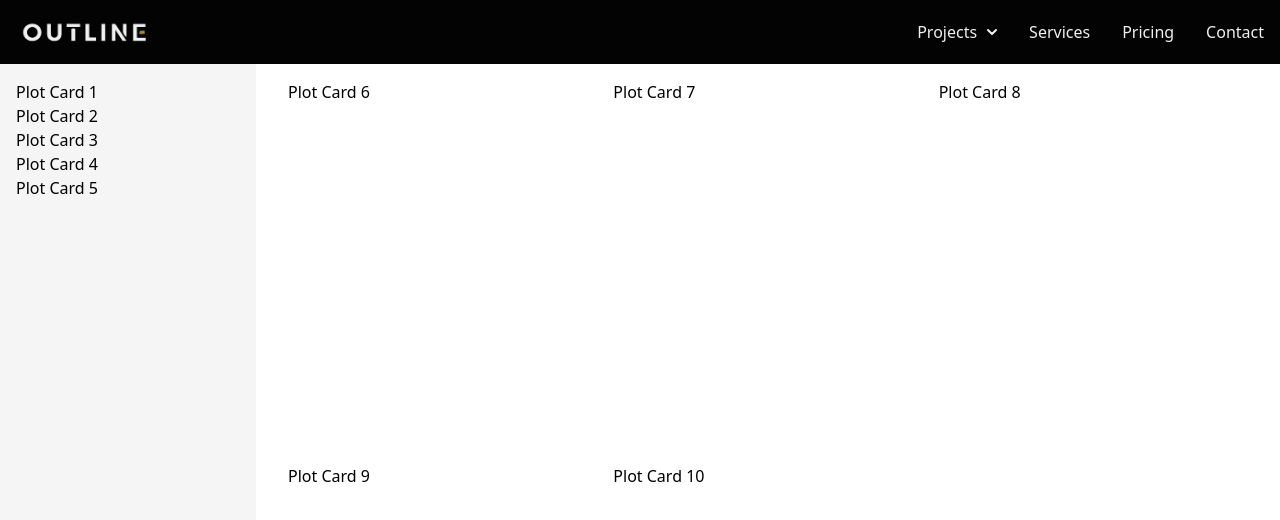
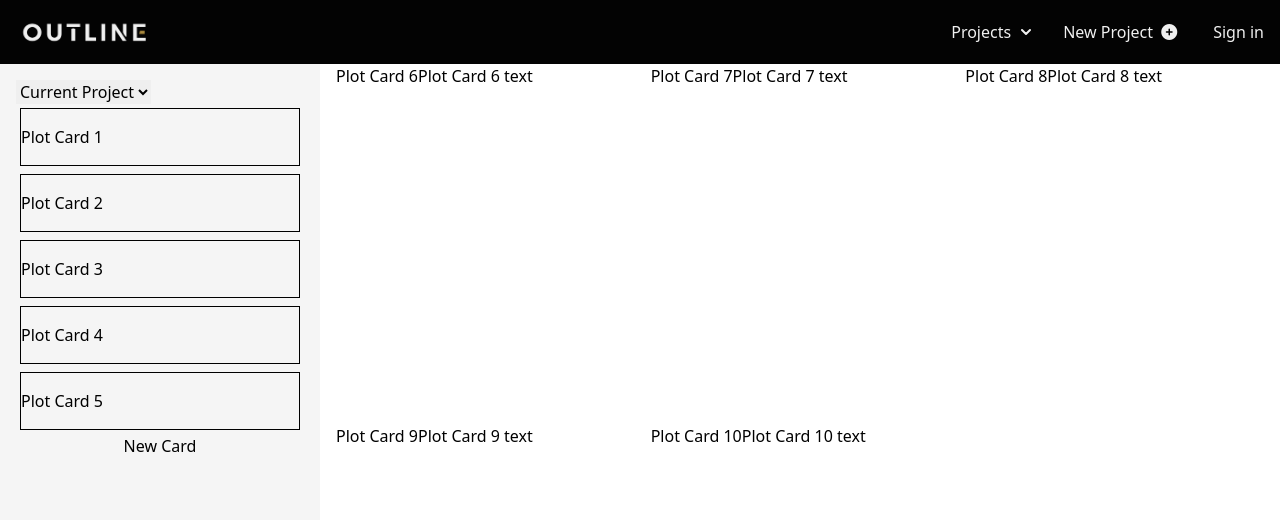
Before and after one commit to euripidean/outline, a React (Create React App) app: page / in a window 1280 px wide. Shown: the top 520 px of the page. Built offline with nearby package versions, Linux system fonts and the light colour scheme.

Commit message:
Refactored cards into objects

```diff
--- a/src/App.js
+++ b/src/App.js
@@ -5,7 +5,7 @@ import Overview from "./components/Overview/Overview";
 function App() {
   return (
     <div>
-      <NavBar />
+      <NavBar userSignedIn={false} />
       <Overview />
     </div>
   );
--- /dev/null
+++ b/src/components/Button/Button.jsx
@@ -0,0 +1,6 @@
+function Button(props) {
+  const { onClick, text } = props;
+  return <button onClick={onClick}>{text}</button>;
+}
+
+export default Button;
--- a/src/components/CardsMenu/CardsMenu.jsx
+++ b/src/components/CardsMenu/CardsMenu.jsx
@@ -1,16 +1,19 @@
 import { SortableMenuCard } from "../SortableMenuCard/SortableMenuCard";
+import MenuControls from "../MenuControls/MenuControls";
+import Button from "../Button/Button";
 import { useDroppable } from "@dnd-kit/core";
 import {
   SortableContext,
   verticalListSortingStrategy,
 } from "@dnd-kit/sortable";
 
-// This is where the cards are rendered, we map through the array of cards and render a SortableCard for each one.
-// Later, we will add the ability to drag and drop the cards into the display grid.
-// The card array will ultimately come from a query call to the database to get all cards associated with the project that are NOT currently in the display grid
+// The card array will ultimately come from a query call to the database to get all cards associated with the project whose location is the menu.
 
 function CardsMenu(props) {
   const { id, cards } = props;
+
+  const title = cards.title;
+  const text = cards.text;
 
   const { setNodeRef } = useDroppable({
     id,
@@ -18,9 +21,11 @@ function CardsMenu(props) {
 
   return (
     <div
-      className="cards-menu flex flex-col w-full h-screen overflow-y-auto p-4"
+      className="cards-menu flex flex-col w-full h-[calc(100vh-80px) overflow-y-auto p-4"
       style={{ backgroundColor: "#f5f5f5" }}
     >
+      <MenuControls />
+
       <SortableContext
         id={id}
         items={cards}
@@ -28,10 +33,16 @@ function CardsMenu(props) {
       >
         <div ref={setNodeRef} className="flex flex-col">
           {cards.map((card, index) => (
-            <SortableMenuCard key={index} id={card} />
+            <SortableMenuCard
+              key={index}
+              id={card.id}
+              title={card.title}
+              text={card.text}
+            />
           ))}
         </div>
       </SortableContext>
+      <Button text="New Card" onClick={() => console.log("New Card")} />
     </div>
   );
 }
--- a/src/components/DisplayGrid/DisplayGrid.jsx
+++ b/src/components/DisplayGrid/DisplayGrid.jsx
@@ -20,10 +20,15 @@ function DisplayGrid(props) {
     >
       <div
         ref={setNodeRef}
-        className="display grid grid-gap-4 grid-cols-3 min-h-90% p-4"
+        className="display grid grid-gap-4 grid-cols-3 min-h-[calc(100vh-80px)]"
       >
         {cards.map((card, index) => (
-          <SortableGridCard key={index} id={card} />
+          <SortableGridCard
+            key={index}
+            id={card.id}
+            title={card.title}
+            text={card.text}
+          />
         ))}
       </div>
     </SortableContext>
--- /dev/null
+++ b/src/components/MenuControls/MenuControls.jsx
@@ -0,0 +1,13 @@
+function MenuControls(props) {
+  return (
+    <div>
+      <select>
+        <option>Current Project</option>
+        <option>Other Project</option>
+        <option>Other Project</option>
+      </select>
+    </div>
+  );
+}
+
+export default MenuControls;
--- a/src/components/NavBar/NavBar.jsx
+++ b/src/components/NavBar/NavBar.jsx
@@ -1,4 +1,5 @@
-function NavBar() {
+function NavBar(props) {
+  const { userSignedIn } = props;
   return (
     <nav className="bg-outline-bg text-outline-white">
       <div className="flex flex-wrap items-center justify-between mx-auto p-4">
@@ -54,55 +55,14 @@ function NavBar() {
                   />
                 </svg>
               </button>
-              <div
-                id="dropdownNavbar"
-                className="z-10 hidden font-normal bg-white divide-y divide-gray-100 rounded-lg shadow w-44 dark:bg-gray-700 dark:divide-gray-600"
-              >
-                <ul
-                  className="py-2 text-sm text-gray-700 dark:text-gray-400"
-                  aria-labelledby="dropdownLargeButton"
-                >
-                  <li>
-                    <a
-                      href="#"
-                      className="block px-4 py-2 hover:bg-gray-100 dark:hover:bg-gray-600 dark:hover:text-white"
-                    >
-                      Dashboard
-                    </a>
-                  </li>
-                  <li>
-                    <a
-                      href="#"
-                      className="block px-4 py-2 hover:bg-gray-100 dark:hover:bg-gray-600 dark:hover:text-white"
-                    >
-                      Settings
-                    </a>
-                  </li>
-                  <li>
-                    <a
-                      href="#"
-                      className="block px-4 py-2 hover:bg-gray-100 dark:hover:bg-gray-600 dark:hover:text-white"
-                    >
-                      Earnings
-                    </a>
-                  </li>
-                </ul>
-                <div className="py-1">
-                  <a
-                    href="#"
-                    className="block px-4 py-2 text-sm text-gray-700 hover:bg-gray-100 dark:hover:bg-gray-600 dark:text-gray-200 dark:hover:text-white"
-                  >
-                    Sign out
-                  </a>
-                </div>
-              </div>
+              {/* Add dropdown options here by populating user's project names */}
             </li>
-            <li>
+            <li className="flex items-center">
               <a
                 href="#"
                 className="block py-2 px-3 text-gray-900 rounded hover:bg-gray-100 md:hover:bg-transparent md:border-0 md:hover:text-blue-700 md:p-0 dark:text-white md:dark:hover:text-blue-500 dark:hover:bg-gray-700 dark:hover:text-white md:dark:hover:bg-transparent"
               >
-                Services
+                New Project <i className="fa-solid fa-circle-plus p-1"></i>
               </a>
             </li>
             <li>
@@ -110,15 +70,7 @@ function NavBar() {
                 href="#"
                 className="block py-2 px-3 text-gray-900 rounded hover:bg-gray-100 md:hover:bg-transparent md:border-0 md:hover:text-blue-700 md:p-0 dark:text-white md:dark:hover:text-blue-500 dark:hover:bg-gray-700 dark:hover:text-white md:dark:hover:bg-transparent"
               >
-                Pricing
-              </a>
-            </li>
-            <li>
-              <a
-                href="#"
-                className="block py-2 px-3 text-gray-900 rounded hover:bg-gray-100 md:hover:bg-transparent md:border-0 md:hover:text-blue-700 md:p-0 dark:text-white md:dark:hover:text-blue-500 dark:hover:bg-gray-700 dark:hover:text-white md:dark:hover:bg-transparent"
-              >
-                Contact
+                {userSignedIn ? `Sign out` : `Sign in`}
               </a>
             </li>
           </ul>
--- a/src/components/Overview/Overview.jsx
+++ b/src/components/Overview/Overview.jsx
@@ -15,20 +15,22 @@ import DisplayGrid from "../DisplayGrid/DisplayGrid";
 import { MenuCard } from "../SortableMenuCard/SortableMenuCard";
 
 function Overview() {
+  // Will need to replace the useState with the api call for the cards by project ID and the setCards with the api call to update the cards
+  // State managed through Redux.
   const [cards, setCards] = useState({
     menuCards: [
-      "Plot Card 1",
-      "Plot Card 2",
-      "Plot Card 3",
-      "Plot Card 4",
-      "Plot Card 5",
+      { id: "1", title: "Plot Card 1", text: "Plot Card 1 text" },
+      { id: "2", title: "Plot Card 2", text: "Plot Card 2 text" },
+      { id: "3", title: "Plot Card 3", text: "Plot Card 3 text" },
+      { id: "4", title: "Plot Card 4", text: "Plot Card 4 text" },
+      { id: "5", title: "Plot Card 5", text: "Plot Card 5 text" },
     ],
     gridCards: [
-      "Plot Card 6",
-      "Plot Card 7",
-      "Plot Card 8",
-      "Plot Card 9",
-      "Plot Card 10",
+      { id: "6", title: "Plot Card 6", text: "Plot Card 6 text" },
+      { id: "7", title: "Plot Card 7", text: "Plot Card 7 text" },
+      { id: "8", title: "Plot Card 8", text: "Plot Card 8 text" },
+      { id: "9", title: "Plot Card 9", text: "Plot Card 9 text" },
+      { id: "10", title: "Plot Card 10", text: "Plot Card 10 text" },
     ],
   });
 
@@ -41,7 +43,7 @@ function Overview() {
   );
 
   return (
-    <div className="grid gap-4 grid-cols-[20%_auto]">
+    <div className="grid gap-4 grid-cols-[25%_auto]">
       <DndContext
         sensors={sensors}
         collisionDetection={closestCorners}
@@ -59,11 +61,9 @@ function Overview() {
   );
 
   function findSection(id) {
-    if (id in cards) {
-      return id;
-    }
-
-    return Object.keys(cards).find((key) => cards[key].includes(id));
+    return Object.keys(cards).find((key) =>
+      cards[key].some((card) => card.id === id)
+    );
   }
 
   function handleDragStart(event) {
@@ -95,8 +95,8 @@ function Overview() {
       const overCards = prev[overSection];
 
       // Find the indexes of the active and over cards
-      const activeIndex = activeCards.indexOf(id);
-      const overIndex = overCards.indexOf(overId);
+      const activeIndex = activeCards.findIndex((card) => card.id === id);
+      const overIndex = overCards.findIndex((card) => card.id === overId);
 
       let newIndex;
       if (overId in prev) {
@@ -107,7 +107,9 @@ function Overview() {
 
       return {
         ...prev,
-        [activeSection]: [...prev[activeSection].filter((card) => card !== id)],
+        [activeSection]: [
+          ...prev[activeSection].filter((card) => card.id !== id),
+        ],
         [overSection]: [
           ...prev[overSection].slice(0, newIndex),
           cards[activeSection][activeIndex],
@@ -125,15 +127,16 @@ function Overview() {
     const activeSection = findSection(id);
     const overSection = findSection(overId);
 
-    console.log("In handleDragEnd");
-    console.log("activeSection: ", activeSection);
-
     if (!activeSection || !overSection || activeSection !== overSection) {
       return;
     }
 
-    const activeIndex = cards[activeSection].indexOf(active.id);
-    const overIndex = cards[overSection].indexOf(overId);
+    const activeIndex = cards[activeSection].findIndex(
+      (card) => card.id === active.id
+    );
+    const overIndex = cards[overSection].findIndex(
+      (card) => card.id === overId
+    );
 
     if (activeIndex !== overIndex) {
       setCards((cards) => ({
--- a/src/components/SortableGridCard/SortableGridCard.jsx
+++ b/src/components/SortableGridCard/SortableGridCard.jsx
@@ -3,7 +3,12 @@ import { useSortable } from "@dnd-kit/sortable";
 import { CSS } from "@dnd-kit/utilities";
 
 export function GridCard(props) {
-  return <div>{props.id}</div>;
+  return (
+    <div>
+      {props.title}
+      {props.text}
+    </div>
+  );
 }
 
 export function SortableGridCard(props) {
@@ -19,7 +24,7 @@ export function SortableGridCard(props) {
 
   return (
     <div ref={setNodeRef} style={style} {...attributes} {...listeners}>
-      <GridCard id={props.id} />
+      <GridCard id={props.id} title={props.title} text={props.text} />
     </div>
   );
 }
--- a/src/components/SortableMenuCard/SortableMenuCard.jsx
+++ b/src/components/SortableMenuCard/SortableMenuCard.jsx
@@ -2,7 +2,12 @@ import { useSortable } from "@dnd-kit/sortable";
 import { CSS } from "@dnd-kit/utilities";
 
 export function MenuCard(props) {
-  return <div>{props.id}</div>;
+  const { id, title, text } = props;
+  return (
+    <div className="menuCard flex-row py-4 border border-slate-200 m-1" id={id}>
+      {title}
+    </div>
+  );
 }
 
 export function SortableMenuCard(props) {
@@ -18,7 +23,7 @@ export function SortableMenuCard(props) {
 
   return (
     <div ref={setNodeRef} style={style} {...attributes} {...listeners}>
-      <MenuCard id={props.id} />
+      <MenuCard id={props.id} title={props.title} />
     </div>
   );
 }
```
Also changed, not shown: src/components/CardsMenuEmptyState/CardsMenuEmptyState.jsx (added), src/components/DisplayGridEmptyState/DisplayGridEmptyState.jsx (added), 1 other file (tests, documents, lock files or other folders).
